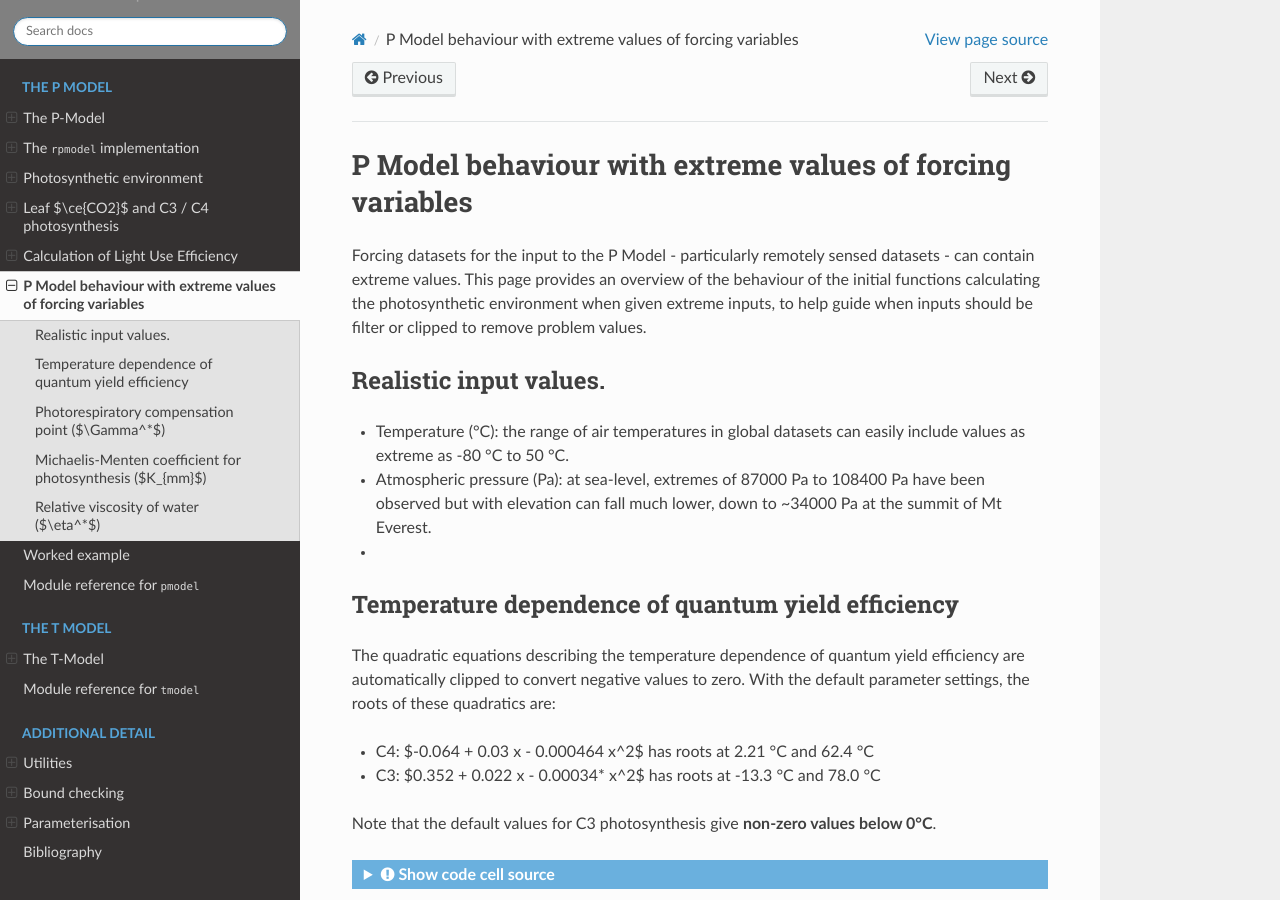
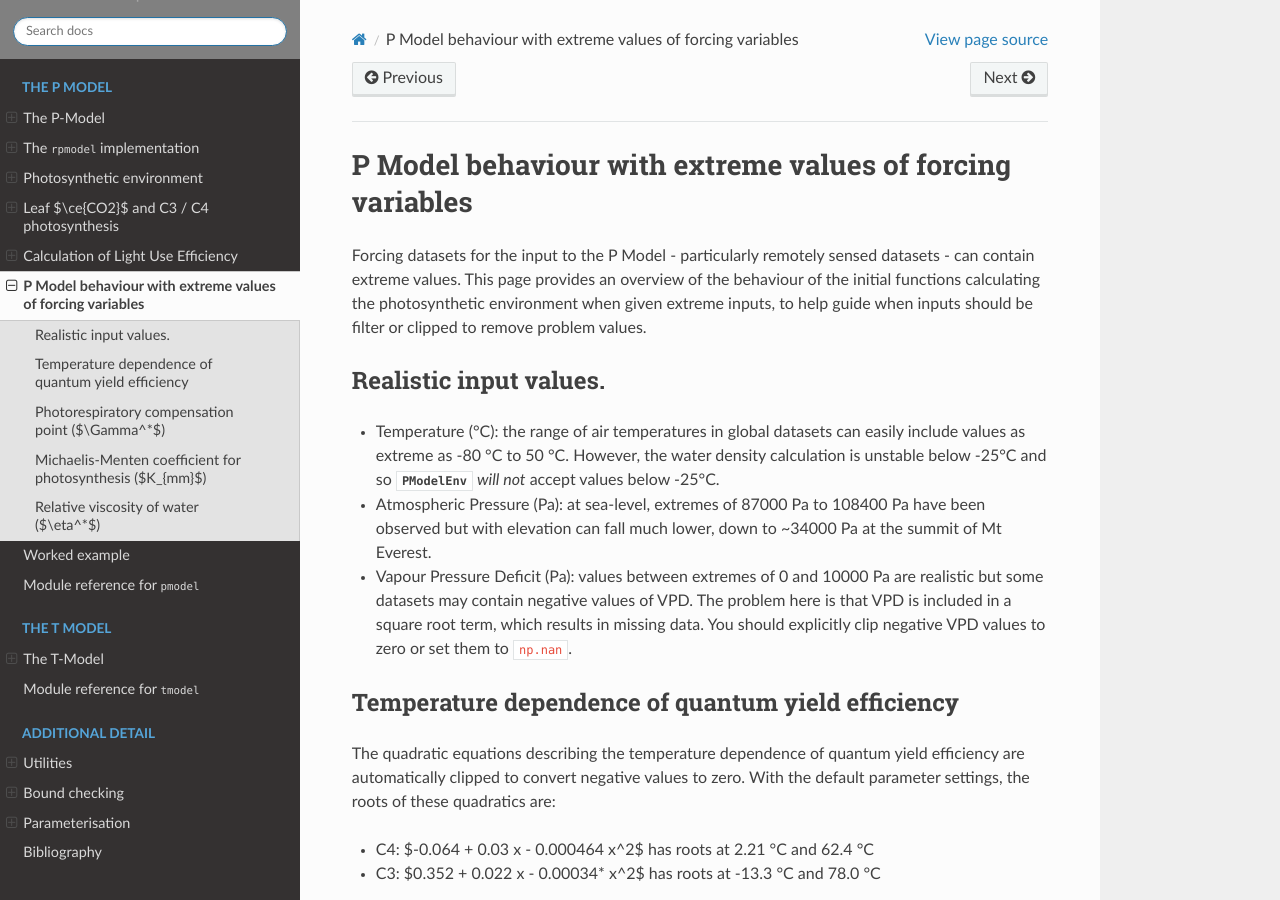
Before and after one commit to ImperialCollegeLondon/pyrealm, a Sphinx documentation site: the page built from source/pmodel/extreme_values.md, in a window 1280 px wide and 900 px high. Built offline with Sphinx 7.4.7 and the Read the Docs theme 2.0.0, drawn with Linux system fonts in a browser that asks for light colours.

Commit message:
Documentation updates

```diff
--- a/source/pmodel/extreme_values.md
+++ b/source/pmodel/extreme_values.md
@@ -21,10 +21,14 @@ when given extreme inputs, to help guide when inputs should be filter or clipped
 ## Realistic input values.
 
 - Temperature (°C): the range of air temperatures in global datasets can easily include values
-  as extreme as -80 °C to 50 °C.
-- Atmospheric pressure (Pa): at sea-level, extremes of 87000 Pa to 108400 Pa have been observed
+  as extreme as -80 °C to 50 °C. However, the water density calculation is unstable below -25°C
+  and so {class}`~pyrealm.pmodel.PModelEnv` _will not_ accept values below -25°C.
+- Atmospheric Pressure (Pa): at sea-level, extremes of 87000 Pa to 108400 Pa have been observed
   but with elevation can fall much lower, down to ~34000 Pa at the summit of Mt Everest.
--
+- Vapour Pressure Deficit (Pa): values between extremes of 0 and 10000 Pa are realistic but some
+  datasets may contain negative values of VPD. The problem here is that VPD is included in a square
+  root term, which results in missing data. You should explicitly clip negative VPD values to zero
+  or set them to `np.nan`.
 
 ## Temperature dependence of quantum yield efficiency
 
```
Also changed, not shown: source/pmodel/global_example.md (+4 -0 lines), source/pmodel/pmodel.md (+3 -3 lines), 1 other file.
